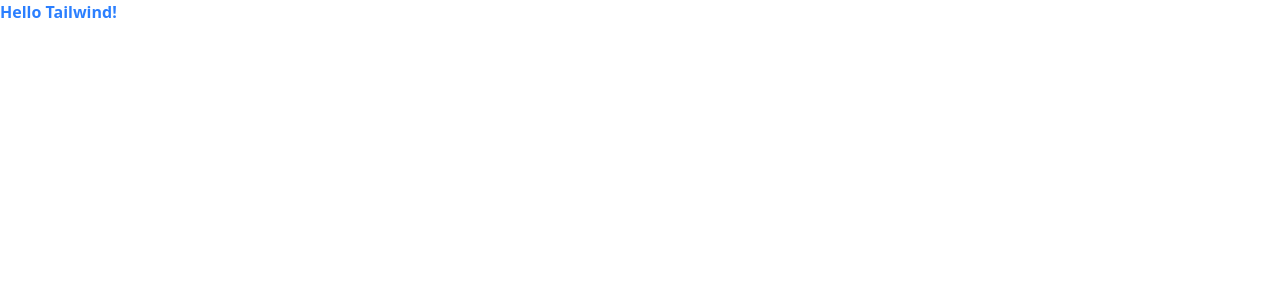
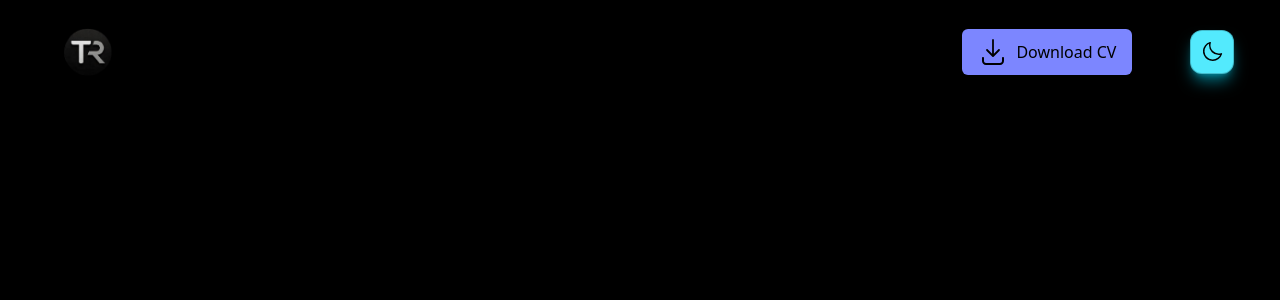
Before and after one commit to Roman-elli/my-portfolio, a React (Vite) app: page / in a window 1280 px wide. Shown: the top 300 px of the page. Built offline with nearby package versions, Linux system fonts and the light colour scheme.

Commit message:
feat(create-header-component): header initial setup

```diff
--- a/package.json
+++ b/package.json
@@ -16,7 +16,8 @@
   },
   "dependencies": {
     "react": "^19.1.1",
-    "react-dom": "^19.1.1"
+    "react-dom": "^19.1.1",
+    "react-icons": "^5.5.0"
   },
   "devDependencies": {
     "@eslint/js": "^9.35.0",
--- a/src/App.tsx
+++ b/src/App.tsx
@@ -1,8 +1,14 @@
+import Header from "./components/header/Header.tsx";
+import { useState } from "react";
+
 function App() {
+  const [insLightMode, setInsLightMode] = useState(true);
+  const toggleMode = () => setInsLightMode(!insLightMode);
+
   return (
-    <>
-      <h1 className="text-20xl font-bold text-blue-500">Hello Tailwind!</h1>
-    </>
+    <div className="w-screen h-screen bg-black">
+      <Header isLightMode={insLightMode} toggleMode={toggleMode} />
+    </div>
   );
 }
 
--- /dev/null
+++ b/src/components/header/Header.tsx
@@ -0,0 +1,50 @@
+import { PiMoon, PiSunLight } from "react-icons/pi";
+import { RxDownload } from "react-icons/rx";
+import MyLogo from "./../../../public/my-logo.png";
+
+type HeaderProps = {
+  isLightMode: boolean;
+  toggleMode: () => void;
+};
+
+function Header({ isLightMode, toggleMode }: HeaderProps) {
+  return (
+    <div className="flex flex-row w-full h-[13%]">
+      <div className="w-1/2 flex items-center pl-[5%]">
+        <img src={MyLogo} alt="My logo" className="w-1/12" />
+      </div>
+      <div className="w-1/2 flex justify-end items-center gap-[10%] pr-[5%]">
+        <div>
+          <button className="relative group flex items-center bg-indigo-400 gap-2 px-4 py-2 rounded-md  transition-all active:scale-95 overflow-hidden">
+            <span
+              className="
+                            absolute top-[200%] left-0 w-full h-full
+                            bg-indigo-200
+                            rounded-[50%]
+                            group-hover:top-0
+                            transition-all duration-500
+                            scale-150
+                            z-0
+                        "
+            ></span>
+
+            <div className="flex items-center gap-2 z-10 ">
+              <RxDownload size={30} />
+              <span>Download CV</span>
+            </div>
+          </button>
+        </div>
+        <div>
+          <button
+            className="p-[35%] bg-cyan-300  border border-black/20 rounded-xl shadow-cyan-400/50 shadow-lg"
+            onClick={toggleMode}
+          >
+            {isLightMode ? <PiMoon size={24} /> : <PiSunLight size={24} />}
+          </button>
+        </div>
+      </div>
+    </div>
+  );
+}
+
+export default Header;
```
Also changed, not shown: 1 other file (tests, documents, lock files or other folders).
